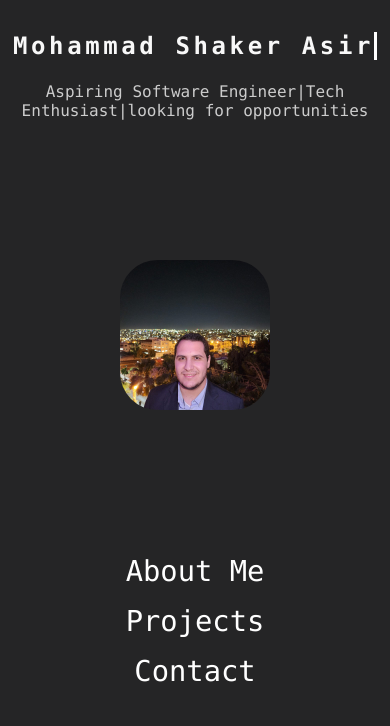
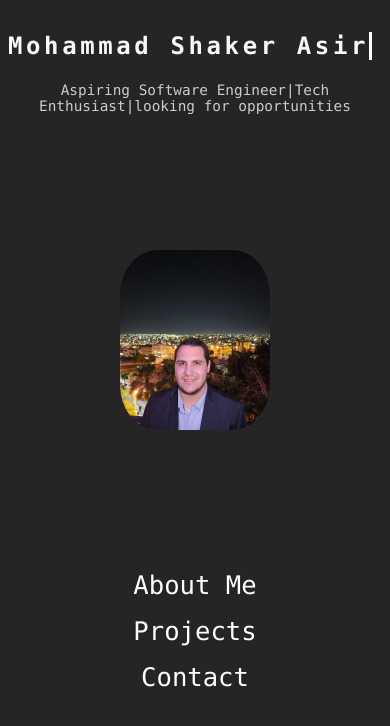
Before and after one commit to MohammadAsir/React_Portfolio, a React (Create React App) app: page / in a window 390 px wide. Shown: the top 726 px of the page. Built offline with nearby package versions, Linux system fonts and the light colour scheme.

Commit message:
home reponsivness finally done

```diff
--- a/src/pages/Home.css
+++ b/src/pages/Home.css
@@ -63,7 +63,6 @@
   height: 250px;
   border-radius: 25%;
   object-fit: cover;
-  /* Removed margin-left */
 }
 
 .typewriter {
@@ -78,16 +77,30 @@
     blink-caret .5s step-end infinite;
 }
 
-@media (max-width: 1650px) {
-  .home-link {
-    font-size: 2.3rem;
-  }
+@media (max-width: 1300px) {
   .my-name {
     font-size: 3rem;
+    margin-bottom: 1rem;
+    margin-right: 10px;
+    text-align: center;
+  }
+
+  .intro-text {
+    font-size: 1.1rem;
+    text-align: center;
+  }
+
+  .home-link {
+    font-size: 2.2rem;
+  }
+  .profile-image img {
+    width: 180px;
+    height: 220px;
   }
 }
 
-@media (max-width: 768px) {
+/* Adjusted breakpoint from 768px to 1150px */
+@media (max-width: 1150px) {
   .home-container {
     flex-direction: column;
     align-items: center;
@@ -110,22 +123,21 @@
     order: 3;
     margin-top: 2rem;
     text-align: center;
-    font-size: 1.9rem;
   }
 
   .my-name {
-    font-size: 2.2rem;
+    font-size: 3.4rem;
     margin-bottom: 1rem;
     text-align: center;
   }
 
   .intro-text {
-    font-size: 1.2rem;
+    font-size: 1.4rem;
     text-align: center;
   }
 
   .home-link {
-    font-size: 2rem;
+    font-size: 2.6rem;
   }
 
   .profile-image img {
@@ -133,9 +145,10 @@
   }
 }
 
-@media (max-width: 480px) {
+/* Adjust subsequent breakpoints if needed */
+@media (max-width: 768px) {
   .my-name {
-    font-size: 1.8rem;
+    font-size: 2rem;
   }
 
   .intro-text {
@@ -147,9 +160,27 @@
   }
 
   .profile-image img {
+    width: 180px;
+    height: 220px;
+  }
+}
+
+@media (max-width: 480px) {
+  .my-name {
+    font-size: 1.8rem;
+  }
+
+  .intro-text {
+    font-size: 0.9rem;
+  }
+
+  .home-link {
+    font-size: 1.6rem;
+  }
+
+  .profile-image img {
     width: 150px;
-    height: 150px;
-    margin-left: 0;
+    height: 180px;
   }
 }
 
```
